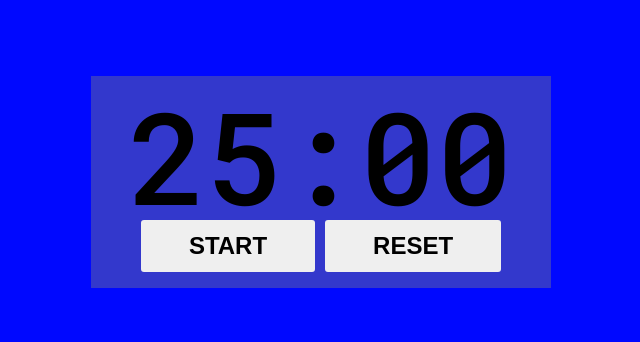
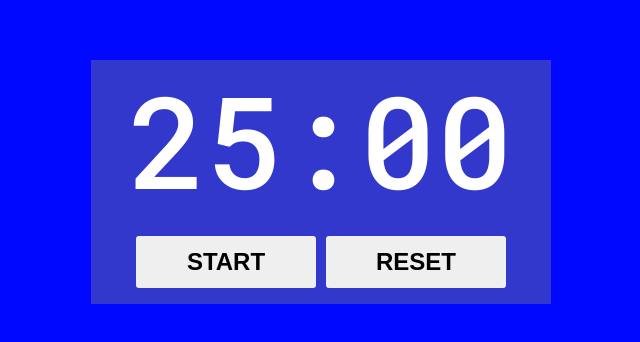
Before and after one commit to RoyalF4/Pomodoro-Timer, a React (Vite) app: page / in a window 1280 px wide. Shown: the part 218-560 px from the top of the page, without its empty margins (319-959 px from the left). Built offline with nearby package versions, Linux system fonts and the light colour scheme.

Commit message:
add favicon and dynamically change title

```diff
--- a/index.html
+++ b/index.html
@@ -2,6 +2,7 @@
 <html lang="en">
   <head>
     <meta charset="UTF-8" />
+    <link rel="icon" href="/favicon.svg" />
     <meta name="viewport" content="width=device-width, initial-scale=1.0" />
     <link rel="preconnect" href="https://fonts.googleapis.com" />
     <link rel="preconnect" href="https://fonts.gstatic.com" crossorigin />
--- a/src/App.jsx
+++ b/src/App.jsx
@@ -1,4 +1,4 @@
-import { useEffect, useState } from 'react';
+import { useEffect, useRef, useState } from 'react';
 import { formatTimerNumber } from './utils';
 import useInterval from './UseInterval';
 
@@ -10,6 +10,12 @@ export default function App() {
 
   const minutes = Math.floor(timeLeft / 60);
   const seconds = timeLeft % 60;
+
+  useEffect(() => {
+    document.title = `${formatTimerNumber(minutes)}:${formatTimerNumber(
+      seconds
+    )}`;
+  }, [minutes, seconds]);
 
   useInterval(
     () => {
--- a/src/index.css
+++ b/src/index.css
@@ -20,6 +20,8 @@
   display: block;
   font-weight: 500;
   font-size: 8rem;
+  color: white;
+  margin-bottom: 0.25em;
 }
 
 .clock__buttons {
@@ -35,8 +37,5 @@
   padding: 0.5em 2em;
   border-radius: 3px;
   border: none;
+  width: 180px;
 }
-
-.button-up {
-  box-shadow: 0 5px black;
-}
```
Also changed, not shown: public/favicon.svg (added).
